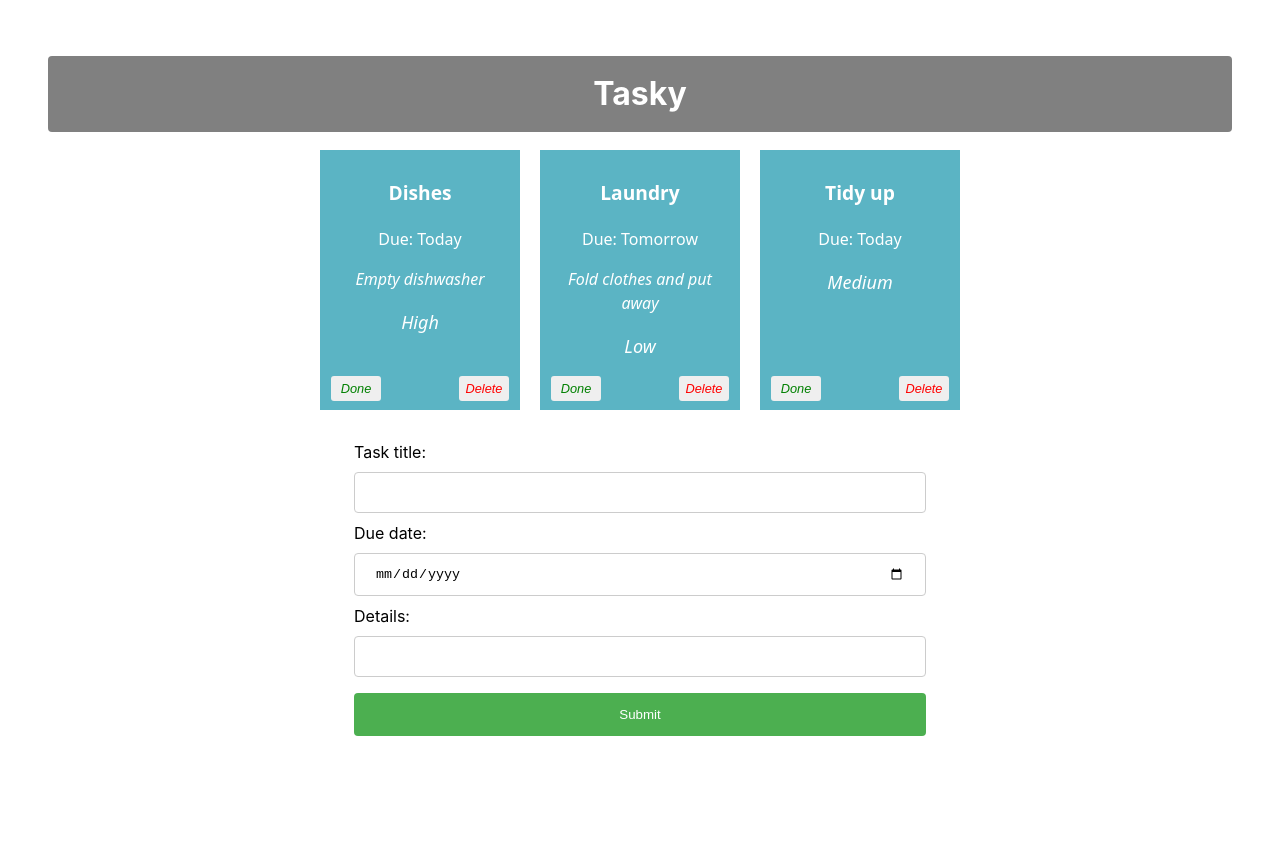
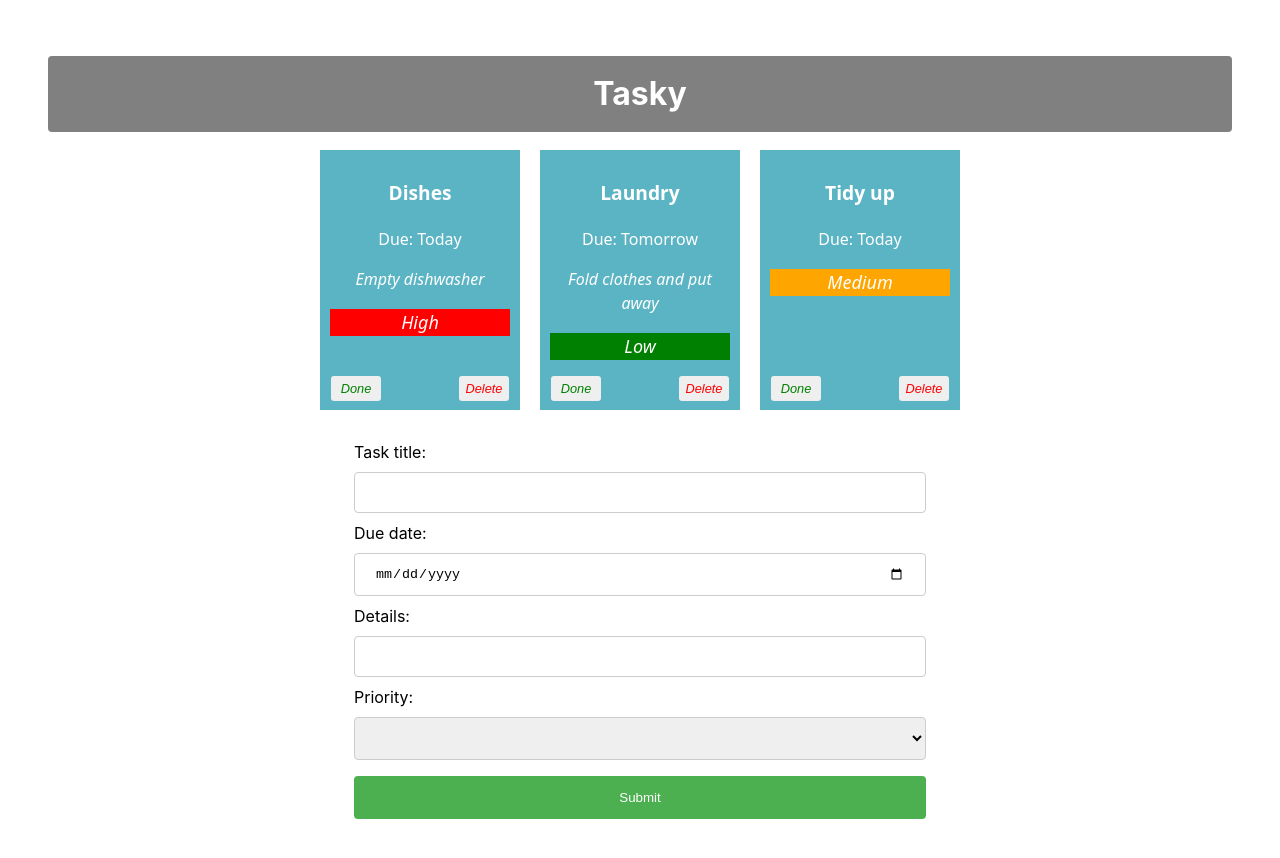
Before and after one commit to enderlord116/react-basics-labs2, a React (Vite) app in the folder tasky/: page / in a window 1280 px wide. Shown: the top 858 px of the page. Before the commit the page ends 812 px from the top, so only its background shows below. Built offline with nearby package versions, Linux system fonts and the light colour scheme.

Commit message:
Tasky lab 2b - Exercises done

```diff
--- a/tasky/src/App.css
+++ b/tasky/src/App.css
@@ -83,6 +83,16 @@ input[type=text], input[type=date] {
   box-sizing: border-box;
 }
 
+select {
+  width: 100%;
+  padding: 12px 20px;
+  margin: 8px 0;
+  display: inline-block;
+  border: 1px solid #ccc;
+  border-radius: 4px;
+  box-sizing: border-box;
+}
+
 input[type=submit] {
   width: 100%;
   background-color: #4CAF50;
--- a/tasky/src/App.jsx
+++ b/tasky/src/App.jsx
@@ -44,6 +44,9 @@ function App() {
       case "deadline":
           form.deadline = event.target.value;
           break;
+      case "priority":
+        form.priority = event.target.value;
+        break;
       default:
           form = formState;
     }
--- a/tasky/src/components/Form.jsx
+++ b/tasky/src/components/Form.jsx
@@ -17,6 +17,15 @@ const AddTaskForm = (props) => {
             Details:
             <input type="text" name="description" onChange={(event) => props.change(event)}/>
         </label>
+        <label>
+            Priority:
+            <select name="priority" onChange={(event) => props.change(event)}>
+                <option value=""></option>
+                <option value="Low">Low</option>
+                <option value="Medium">Medium</option>
+                <option value="High">High</option>
+            </select>
+        </label>
         <input type="submit" value="Submit" />
         </form>
     </div>
--- a/tasky/src/components/Task.jsx
+++ b/tasky/src/components/Task.jsx
@@ -1,3 +1,5 @@
+import { blue, green } from "@mui/material/colors";
+
 const Task = (props) => {
 
     return (
@@ -5,7 +7,7 @@ const Task = (props) => {
             <p className="title">{props.title}</p>
             <p>Due: {props.deadline}</p>
             <p className="description">{props.description}</p>
-            <p className="priority">{props.priority}</p>
+            <p className="priority" style={{backgroundColor: props.priority=="Low" ? 'green' : props.priority=="Medium" ? "orange" : 'red' }}>{props.priority}</p>
             <button onClick={props.markDone} className="doneButton">Done</button>
             <button className='deleteButton' onClick={props.deleteTask}>Delete</button>
         </div>
```
